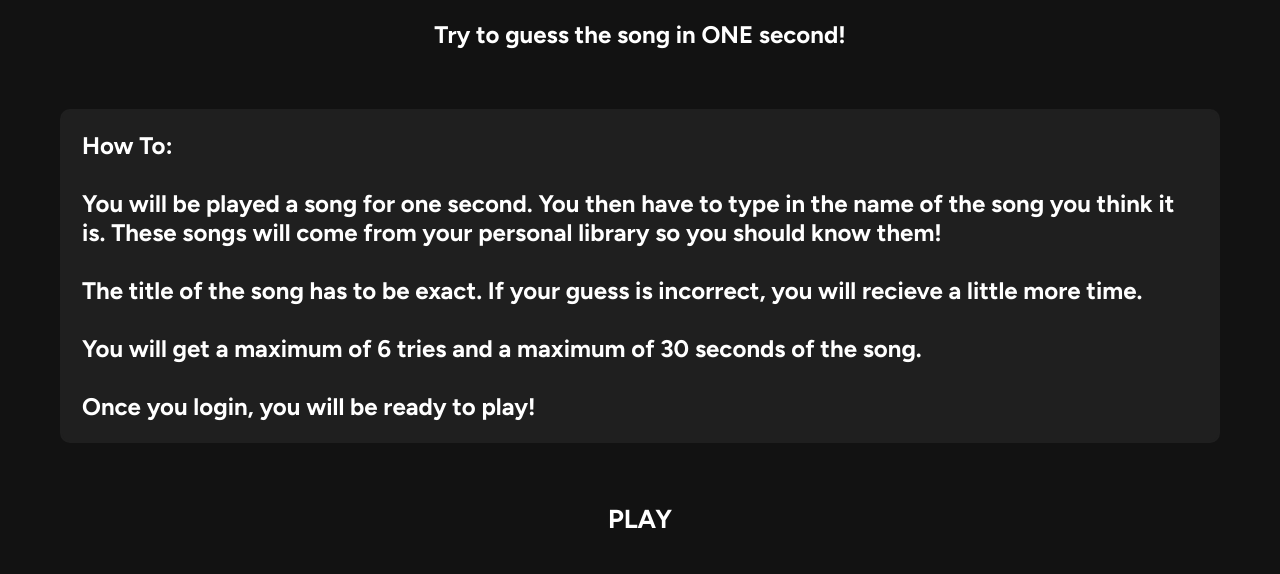
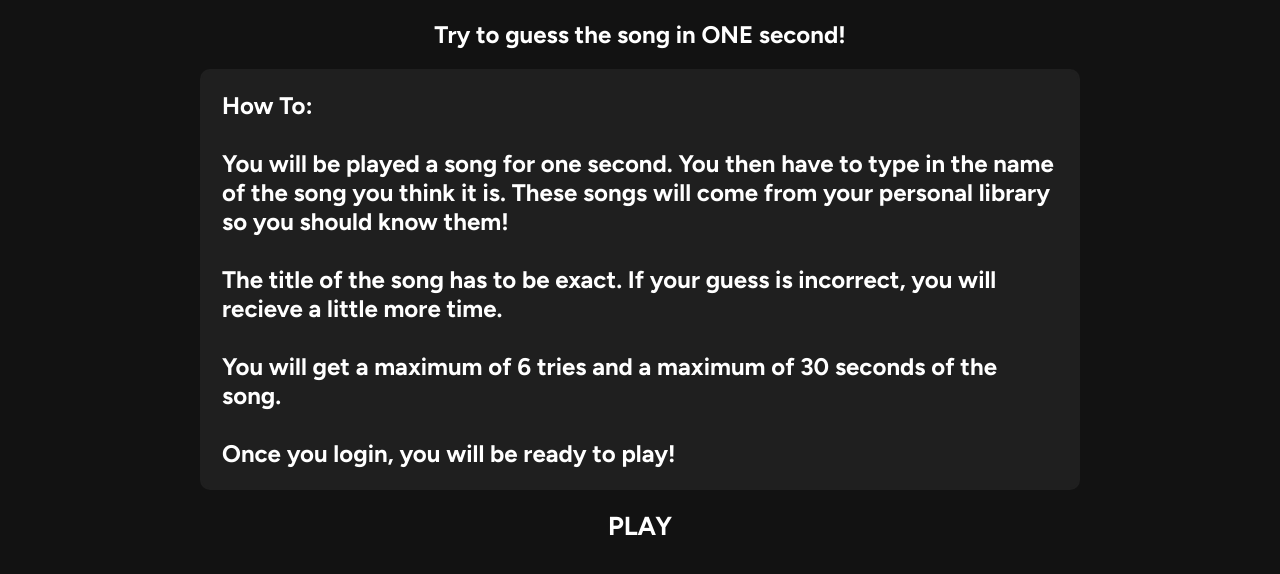
Before and after one commit to EthanMunoz03/Guessify, a Flask app: page / in a window 1280 px wide. Shown: the part 60-634 px from the top of the page. Run offline with Flask 3, Linux system fonts and the light colour scheme.

Commit message:
Updated homepage even more

```diff
--- a/static/style.css
+++ b/static/style.css
@@ -41,6 +41,8 @@ h3 {
     font-size: 50px;
     text-align: left;
     margin-left: 1em;
+    margin-bottom: 10px;
+    margin-top: 10px;
 }
 
 p {
@@ -65,7 +67,7 @@ th {
     background-color: #f2f2f2;
     font-weight: bold;
     font-size: 18px;
-    padding: 12px;
+    padding: 16px;
 }
 
 td {
@@ -87,7 +89,9 @@ td {
     text-align: left;
     border: 2px solid #1f1f1f;
     padding: 20px;
-    margin: 60px;
+    margin-bottom: 20px;
+    margin-left: 200px;
+    margin-right: 200px;
     background-color: #1f1f1f;
     border-radius: 10px;
     color: white;
```
